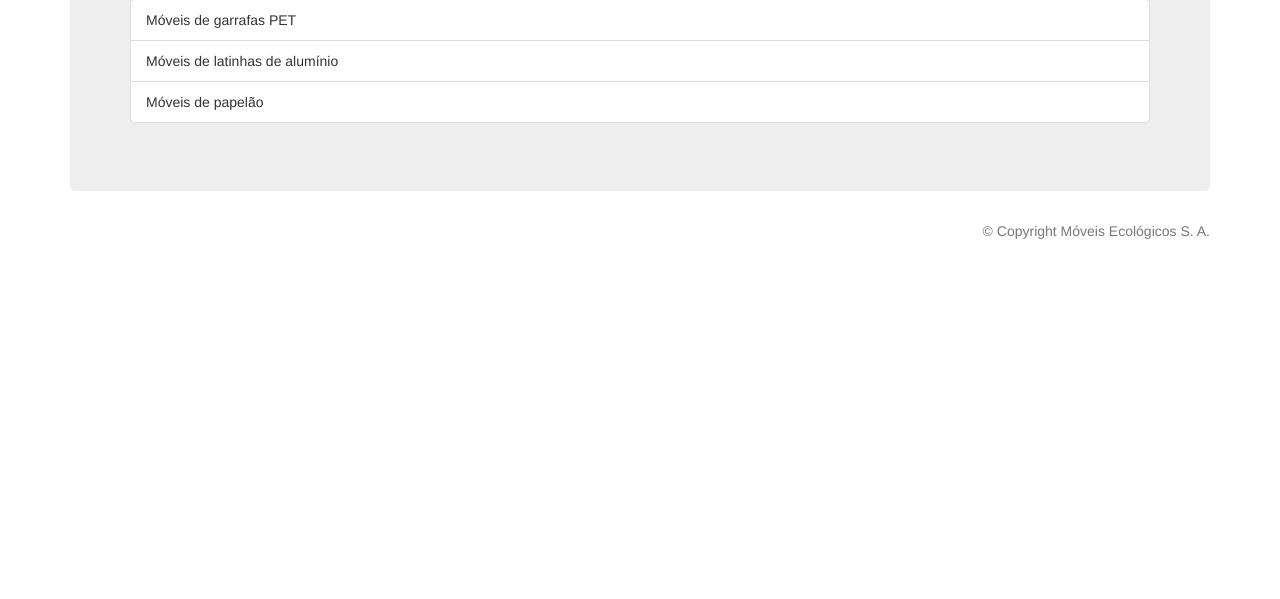
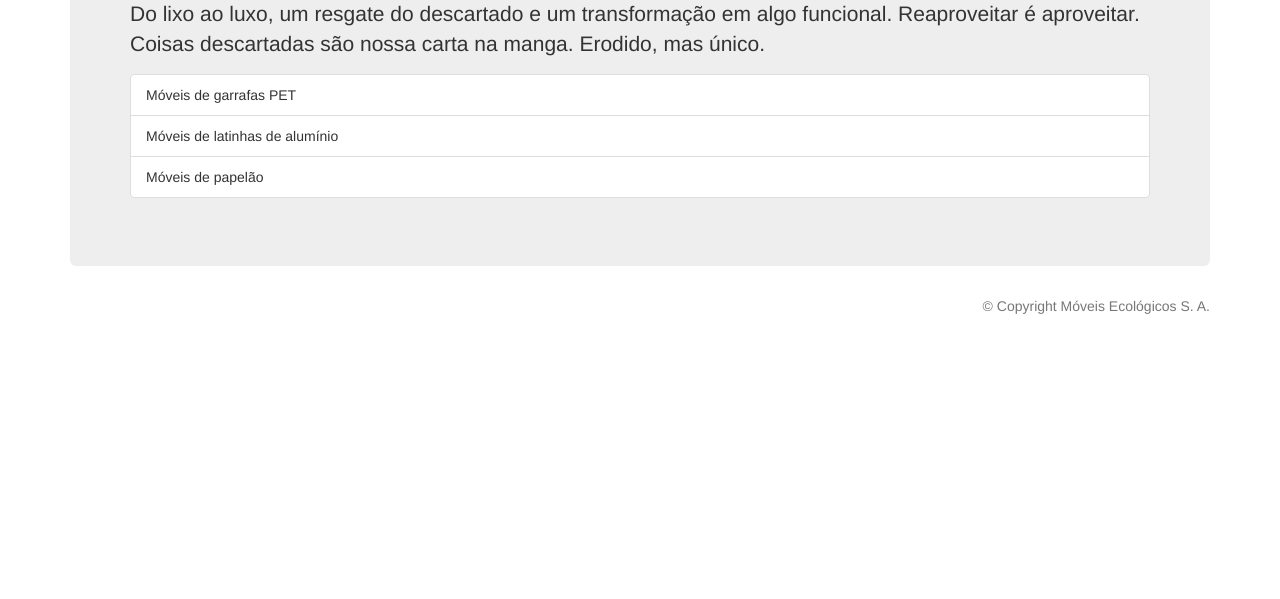
Before and after one commit to rveneroso/moveis-ecologicos, a plain HTML site: page index.html in a window 1280 px wide. Shown: the part 201-800 px from the top of the page. Drawn offline with nearby package versions, Linux system fonts and the light colour scheme.

Commit message:
Adicionando texto criativo

```diff
--- a/index.html
+++ b/index.html
@@ -17,6 +17,8 @@
 		<div class="jumbotron">
     <h1>Móveis Ecológicos S. A.</h1>
     <h2 id="mensagem"></h2>
+    <p>Do lixo ao luxo, um resgate do descartado e um transformação em algo funcional. Reaproveitar é aproveitar.
+    Coisas descartadas são nossa carta na manga. Erodido, mas único.</p>
     <ul class="list-group">
         <li class="list-group-item">Móveis de garrafas PET</li>
         <li class="list-group-item">Móveis de latinhas de alumínio</li>
```
